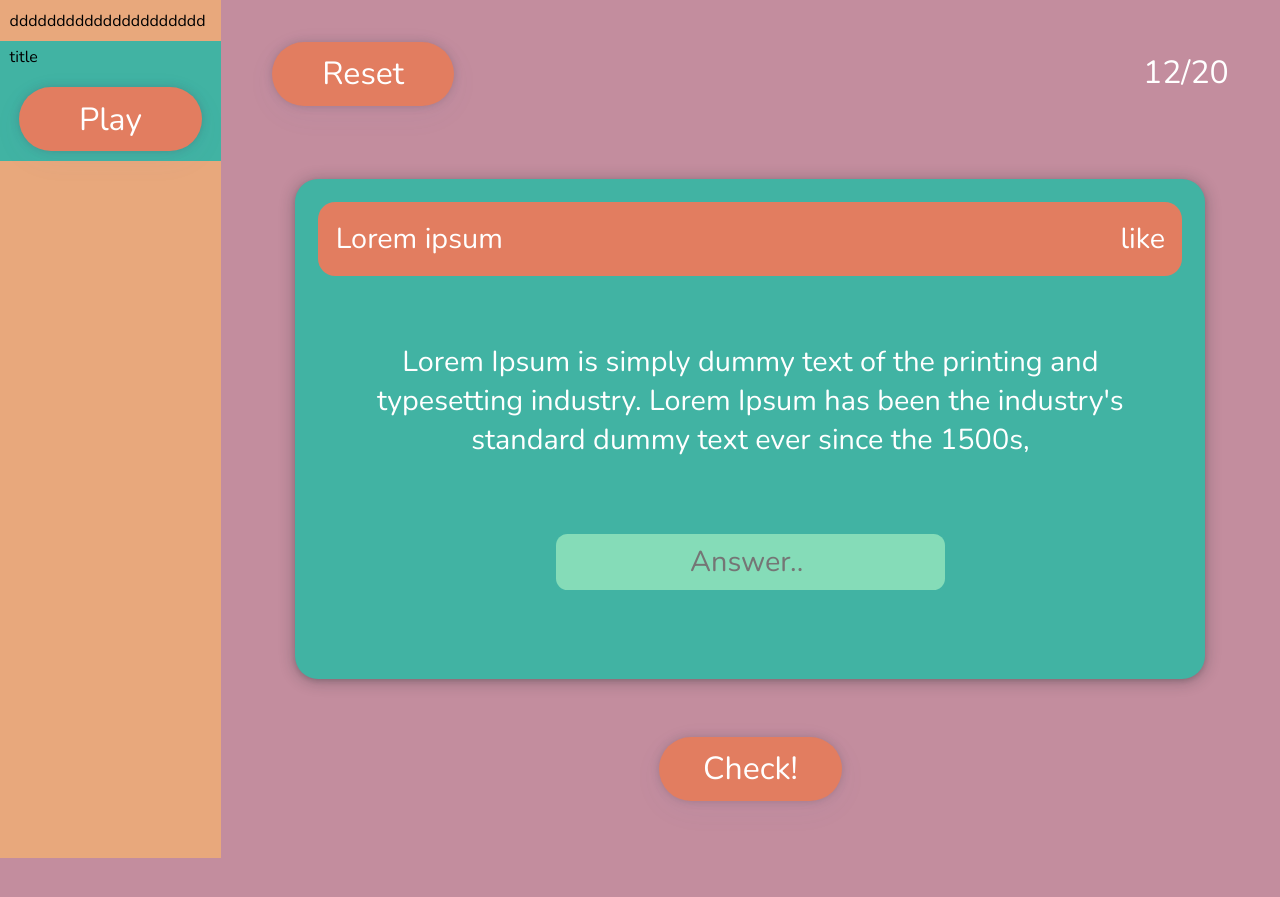
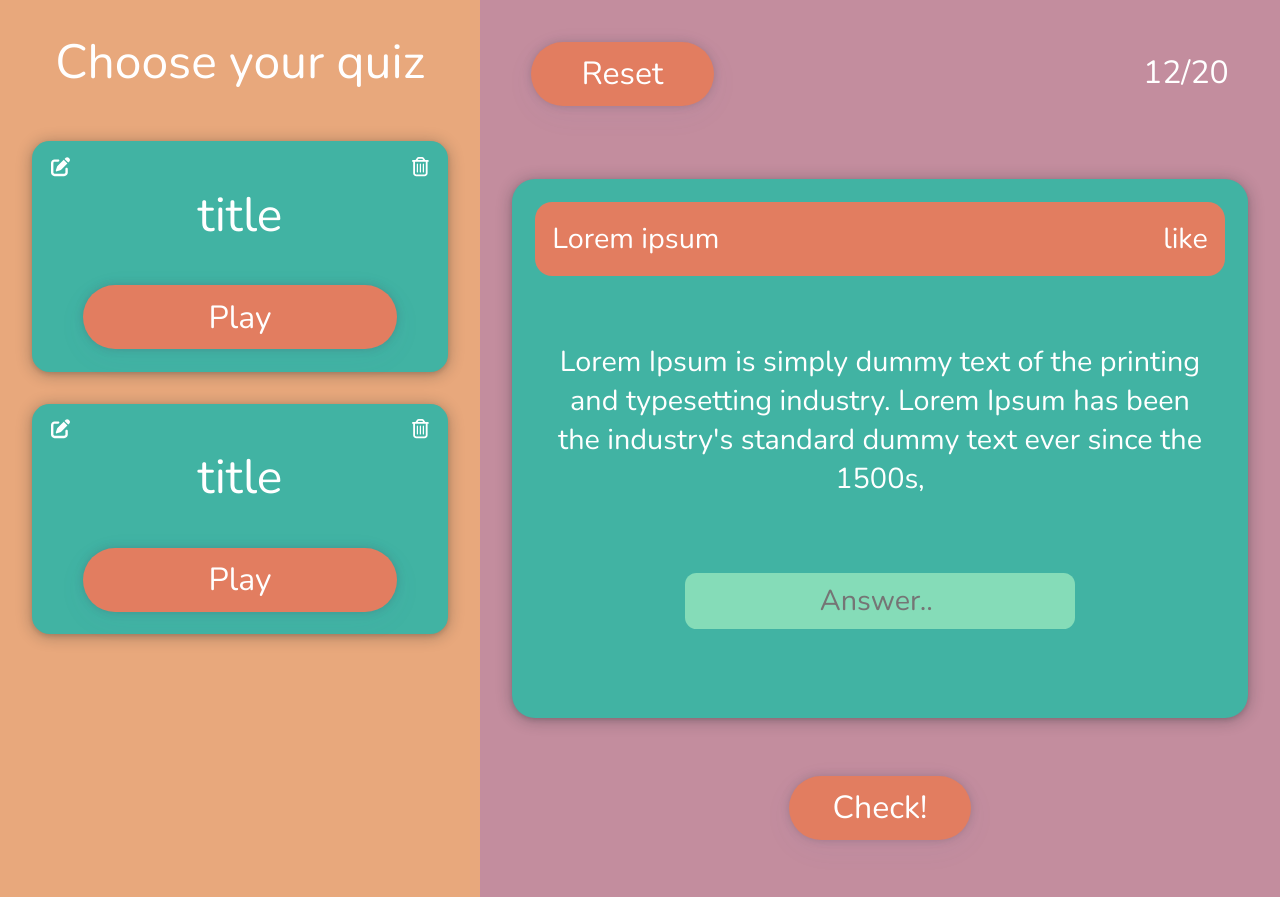
Before and after one commit to DavidIacovone/Flash, a React (Create React App) app: page / in a window 1280 px wide. Before the commit the page ends 858 px from the top, so only its background shows below. Built offline with nearby package versions, Linux system fonts and the light colour scheme.

Commit message:
widget styling

```diff
--- a/package.json
+++ b/package.json
@@ -3,6 +3,11 @@
   "version": "0.1.0",
   "private": true,
   "dependencies": {
+    "@fortawesome/fontawesome-free": "^6.2.0",
+    "@fortawesome/fontawesome-svg-core": "^6.2.0",
+    "@fortawesome/free-regular-svg-icons": "^6.2.0",
+    "@fortawesome/free-solid-svg-icons": "^6.2.0",
+    "@fortawesome/react-fontawesome": "^0.2.0",
     "@testing-library/jest-dom": "^5.16.5",
     "@testing-library/react": "^13.4.0",
     "@testing-library/user-event": "^13.5.0",
--- a/src/QuizList/QuizList.js
+++ b/src/QuizList/QuizList.js
@@ -5,7 +5,8 @@ import quizList from "./quizList.css"
 const QuizList = () => {
     return (
         <div className="list">
-            <p>ddddddddddddddddddddd</p>
+            <p className="list-p">Choose your quiz</p>
+            <QuizWidget />
             <QuizWidget />
         </div>
     )
--- a/src/QuizList/quizList.css
+++ b/src/QuizList/quizList.css
@@ -1,4 +1,11 @@
 .list {
     min-height: 100vh;
+    min-width: 30em;
     background-color: #e8a87c;
+    text-align: center;
 }
+
+.list-p {
+    font-size: 3em;
+    color: white;
+}
--- a/src/QuizWidget/QuizWidget.js
+++ b/src/QuizWidget/QuizWidget.js
@@ -1,9 +1,14 @@
 import React from "react";
+import { FontAwesomeIcon } from "@fortawesome/react-fontawesome";
+import { faPenToSquare} from "@fortawesome/free-solid-svg-icons";
+import { faTrashAlt } from "@fortawesome/free-regular-svg-icons";
 import quizWidget from "../QuizWidget/quizWidget.css";
 
 const QuizWidget = () => {
     return (
-        <div className="quiz-widget">
+        <div className="widget-quiz">
+            <FontAwesomeIcon className="edit" icon={faPenToSquare} />
+            <FontAwesomeIcon className="delete" icon={faTrashAlt} />
             <p className="widget-p">title</p>
             <button className="widget-button">Play</button>
         </div>
--- a/src/QuizWidget/quizWidget.css
+++ b/src/QuizWidget/quizWidget.css
@@ -1,3 +1,45 @@
-.quiz-widget {
+.widget-quiz {
+    min-width: clamp(4em, 5em, 6em);
+    min-height: clamp(12em, 14em, 17em);
+    margin: 2em;
     background-color: #41b3a3;
+    border-radius: 1.1em;
+    position: relative;
+    text-align: center;
+    padding: 0.2em;
+    box-shadow: rgba(14, 30, 37, 0.12) 0px 2px 4px 0px, rgba(14, 30, 37, 0.32) 0px 2px 16px 0px;
 }
+
+.widget-button {
+    position: absolute;
+    bottom: 0.4em;
+    left: 1em;
+    right: 1em;
+}
+
+.widget-p {
+    position: absolute;
+    top: 0.25em;
+    left: 1em;
+    right: 1em;
+    font-size: 3em;
+    color: white;
+}
+
+.edit {
+    position: absolute;
+    top: 0.8em;
+    left: 1em;
+    color: white;
+    font-size: 1.2em;
+    cursor: pointer;
+}
+
+.delete {
+    position: absolute;
+    top: 0.8em;
+    right: 1em;
+    color: white;
+    font-size: 1.2em;
+    cursor: pointer;
+}
--- a/src/index.css
+++ b/src/index.css
@@ -48,7 +48,6 @@ button {
 button:hover {
   cursor: pointer;
   transition: all 0.6s ease;
-  min-width: clamp(4em, 6em, 8em);
   min-height: clamp(1.1em, 2.2em, 3.3em);
   transform: translateY(-0.1em);
 }
```
Also changed, not shown: 1 other file (tests, documents, lock files or other folders).
